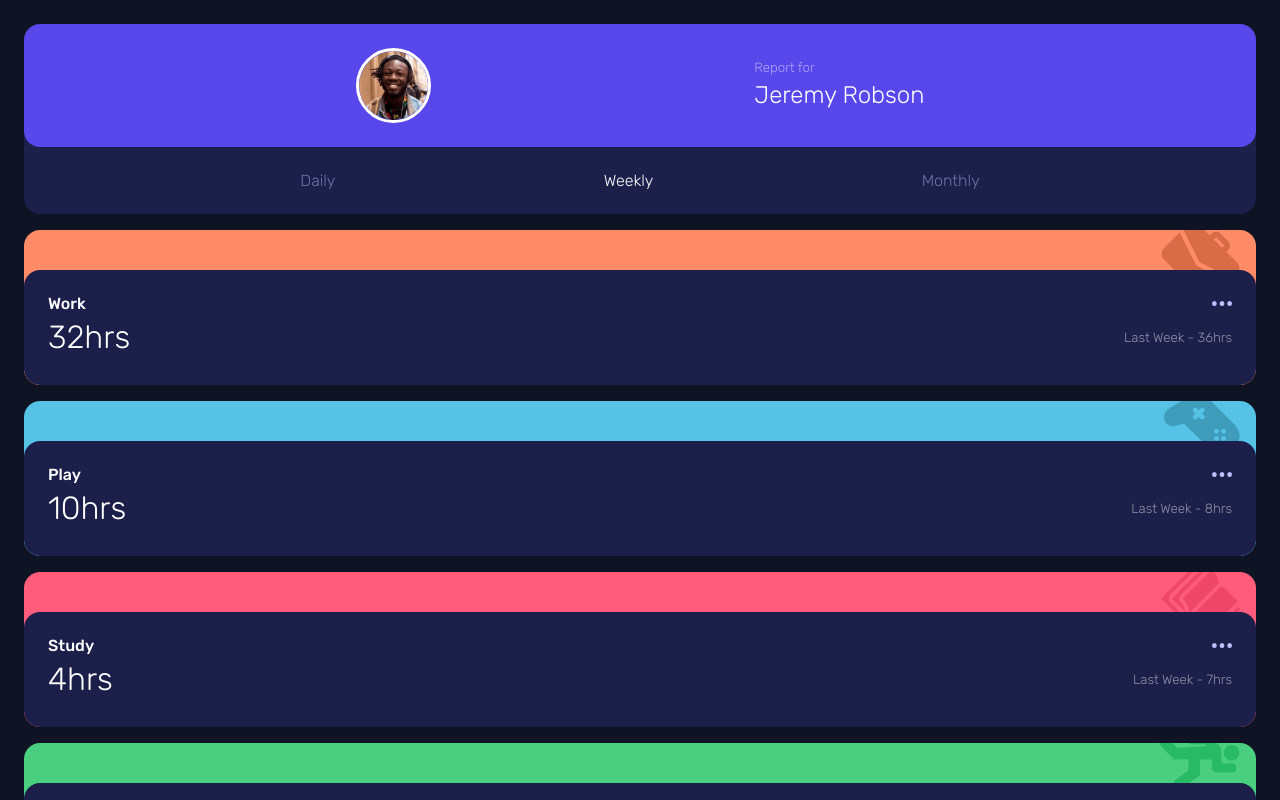
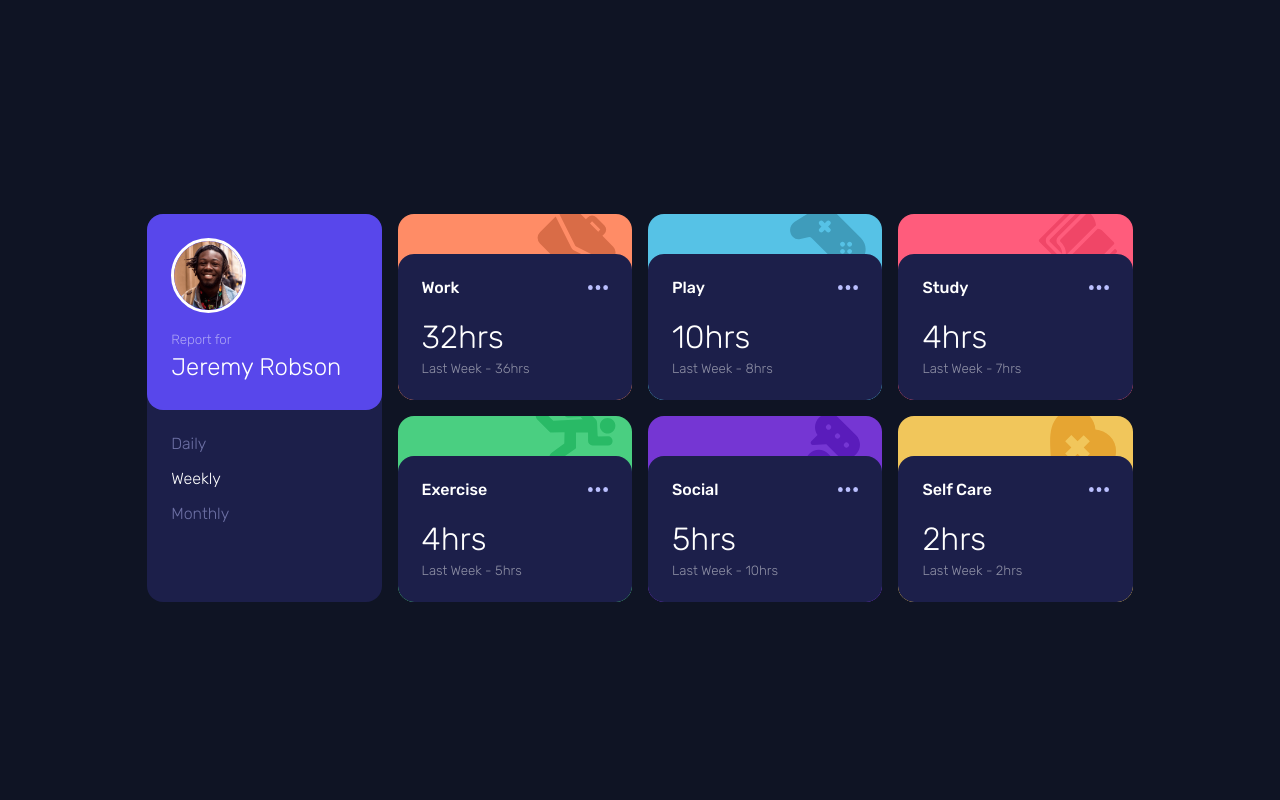
Before and after one commit to sutaC/Time-tracking-dashboard, a Next.js app: page / in a window 1280 px wide. Shown: the top 800 px of the page. Built offline with nearby package versions, Linux system fonts and the light colour scheme.

Commit message:
Desktop design

```diff
--- a/src/app/globals.css
+++ b/src/app/globals.css
@@ -52,4 +52,7 @@ small {
 body {
     padding: 1rem;
     background: var(--clr-body-bg);
+    display: grid;
+    align-items: center;
+    min-height: 100vh;
 }
--- a/src/app/page.module.css
+++ b/src/app/page.module.css
@@ -1,6 +1,13 @@
 .main {
     display: grid;
     gap: 1rem;
-
     width: 100%;
 }
+
+@media (min-width: 750px) {
+    .main {
+        margin: auto;
+        max-width: 80%;
+        grid-template-columns: repeat(4, 1fr);
+    }
+}
--- a/src/components/card.module.css
+++ b/src/components/card.module.css
@@ -77,3 +77,11 @@
     line-height: 3rem;
     font-weight: var(--fw-light);
 }
+
+@media (min-width: 750px) {
+    .wrapper:has(.time) {
+        flex-direction: column;
+        align-items: start;
+        margin-top: 1rem;
+    }
+}
--- a/src/components/profileCard.module.css
+++ b/src/components/profileCard.module.css
@@ -49,3 +49,15 @@
     opacity: 1;
     color: var(--clr-text);
 }
+
+@media (min-width: 750px) {
+    .profileCard {
+        grid-row: 1/ 3;
+    }
+
+    .heading,
+    .menu {
+        flex-direction: column;
+        align-items: start;
+    }
+}
```
